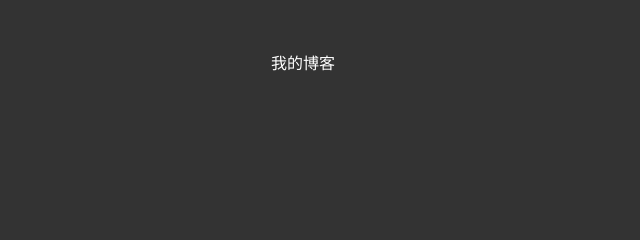
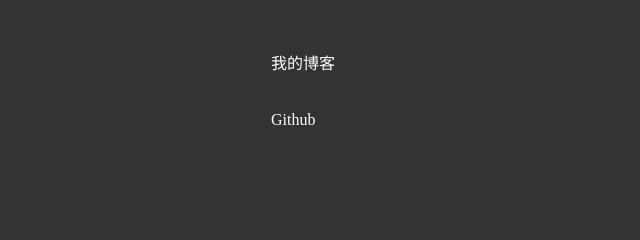
Before and after one commit to watermlon/watermlon.github.io, a plain HTML site: page index.html in a window 1280 px wide. Shown: the top 240 px of the page, 319-959 px from the left. Drawn offline with Linux system fonts and the light colour scheme.

Commit message:
Update index.html

```diff
--- a/index.html
+++ b/index.html
@@ -313,11 +313,17 @@ h1 {
   padding-top: 10px;
   text-shadow: 1px 1px 0px #111111;
 }
-
+.github{
+        width: 100px;
+        height: 100px;
+        display: block;
+        line-height: 100px;
+  }
 	</style>
 </head>
 <body>
 	<a class="blog" href="http://zhangcan.xin/">我的博客</a>
+	<a class="github" href="https://github.com/watermlon">Github</a>
   <div class="container">
   <div class="gearbox">
   <div class="overlay"></div>
```
